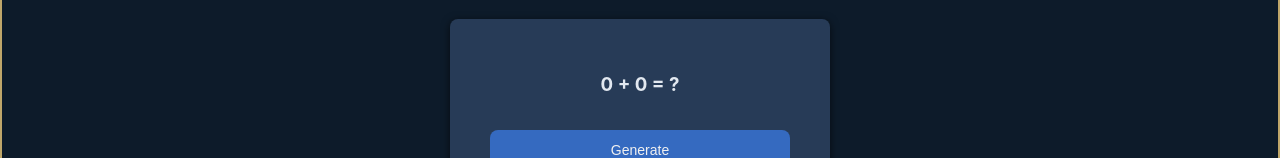
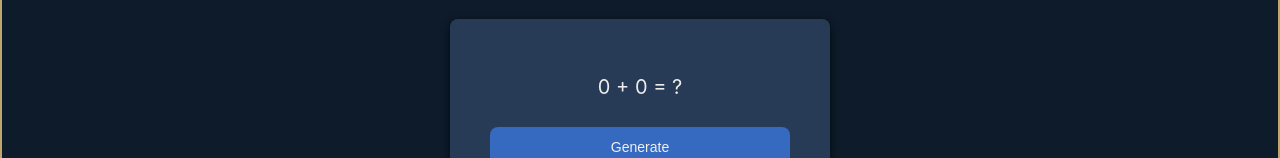
Before and after one commit to LuisDev912/EduMath-Track, a React (Vite) app in the folder frontend/: page /game in a window 1280 px wide. Shown: the part 315-473 px from the top of the page. Built offline with nearby package versions, Linux system fonts and the light colour scheme.

Commit message:
fix(frontend): use a paragraph to display the operation instead of a title

```diff
--- a/frontend/src/game/components/OperationDisplay.tsx
+++ b/frontend/src/game/components/OperationDisplay.tsx
@@ -4,7 +4,7 @@ type Numbers = {
 }
 
 function OperationDisplay({ firstNum, secondNum }: Numbers) {
-    return <h3>{firstNum} + {secondNum} = ?</h3>
+    return <p className="text-lg">{firstNum} + {secondNum} = ?</p>
 };
 
 export default OperationDisplay;
--- a/frontend/src/styles/utilities.css
+++ b/frontend/src/styles/utilities.css
@@ -7,6 +7,8 @@
 .m-auto{ margin: auto; }
 
 .correct-text{ color: #1cdd66; }
+
+.text-lg{ font-size: var(--font-size-lg); }
 
 /* === flex utilities === */
 .flex { display: flex; }
```
